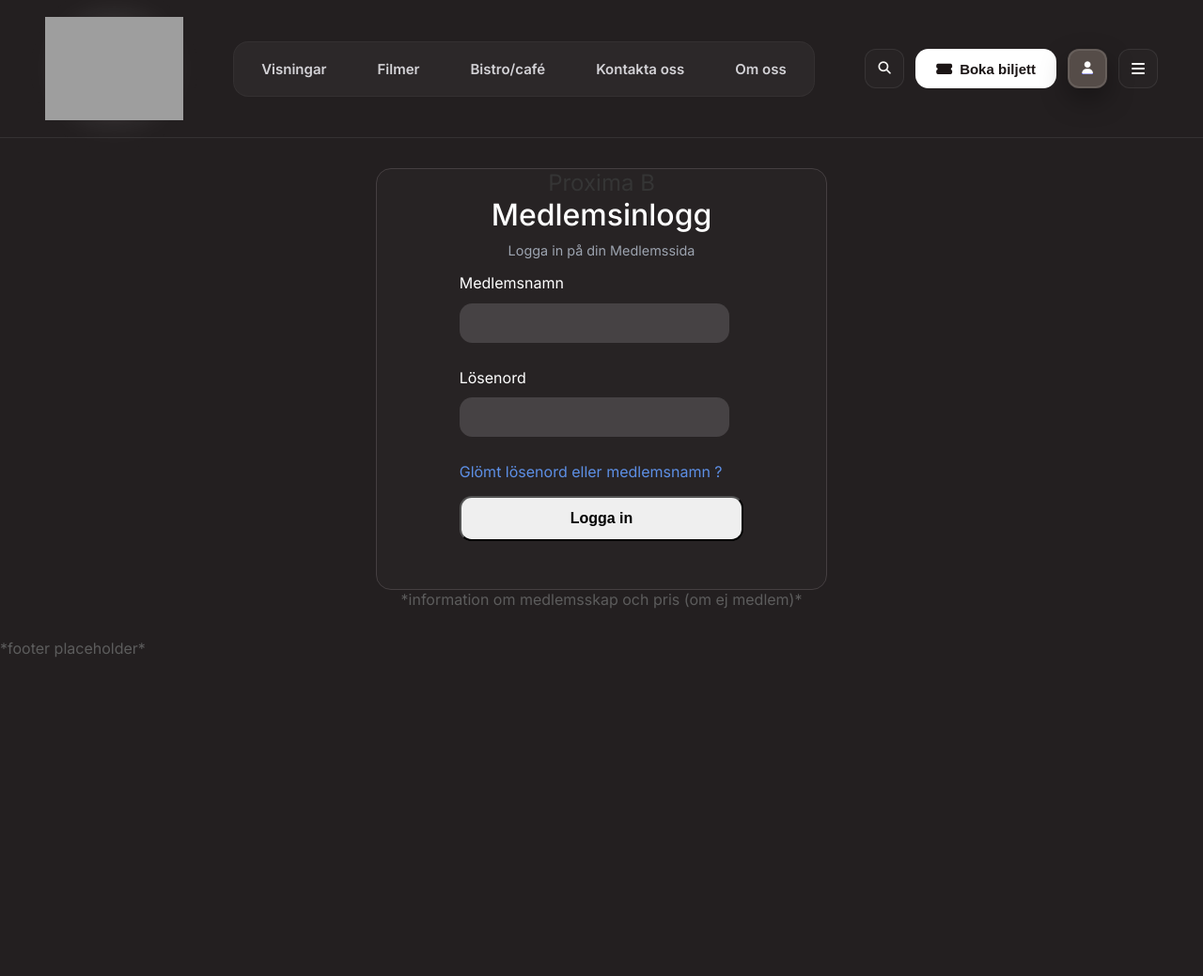
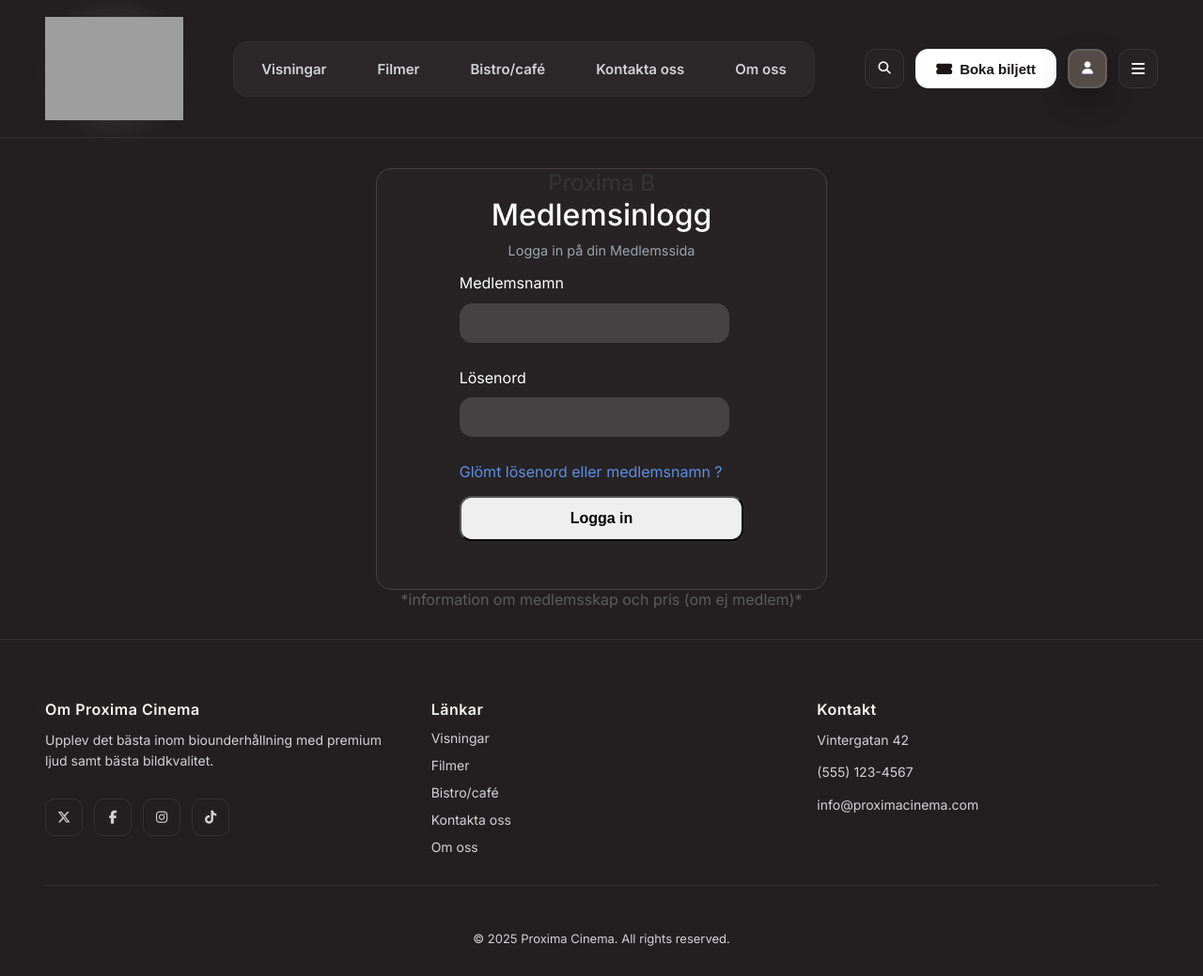
Before and after one commit to WilliamMatton/Kino-GruppC, a website: page memberpage.html in a window 1280 px wide. Shown: the whole page at 94% size. Before the commit the page ends 800 px from the top, so only its background shows below. Drawn offline with Linux system fonts and the light colour scheme; grey boxes are pictures that could not be loaded.

Commit message:
Footer implemented to memberspage

```diff
--- a/memberpage.html
+++ b/memberpage.html
@@ -1,14 +1,18 @@
 <!DOCTYPE html>
 <html lang="sv">
+
 <head>
     <meta charset="UTF-8">
     <meta name="viewport" content="width=device-width, initial-scale=1.0">
     <title>Medlemsklubb</title>
     <link rel="preconnect" href="https://fonts.googleapis.com">
     <link rel="preconnect" href="https://fonts.gstatic.com" crossorigin>
-<link href="https://fonts.googleapis.com/css2?family=Inter:ital,opsz,wght@0,14..32,100..900;1,14..32,100..900&family=Roboto:ital,wdth,wght@0,75..100,100..900;1,75..100,100..900&display=swap" rel="stylesheet">
+    <link
+        href="https://fonts.googleapis.com/css2?family=Inter:ital,opsz,wght@0,14..32,100..900;1,14..32,100..900&family=Roboto:ital,wdth,wght@0,75..100,100..900;1,75..100,100..900&display=swap"
+        rel="stylesheet">
     <link rel="stylesheet" href="output.css">
 </head>
+
 <body class="memberpageDef">
 
     <header class="navbar">
@@ -57,8 +61,8 @@
                     <input id="medlemsNamn" class="memberLoginInput" type="text">
 
                     <label class="memberLabel" for="password">L&ouml;senord</label>
-                <input id="memberPassword" class="memberLoginInputSec" type="password"
-                name="password" minlength="8" required>
+                    <input id="memberPassword" class="memberLoginInputSec" type="password" name="password" minlength="8"
+                        required>
 
                     <a href="#" class="memberForgotten">Gl&ouml;mt l&ouml;senord eller medlemsnamn ?</a>
 
@@ -73,9 +77,39 @@
     </section>
 
 
-    <footer class="memberFooter" aria-role="footer">
-        <!-- header with content plus Nav here -->
-        <p class="placeTemp">*footer placeholder*</p>
+    <footer class="footer" aria-role="footer">
+        <div class="footerContainer">
+            <div class="footerSection">
+                <h4>Om Proxima Cinema</h4>
+                <p>Upplev det bästa inom biounderhållning med premium ljud samt bästa bildkvalitet.</p>
+                <div class="footerSocial">
+                    <a href="#" class="socialIcon" aria-label="Twitter/X"><i class="fa-brands fa-x-twitter"></i></a>
+                    <a href="#" class="socialIcon" aria-label="Facebook"><i class="fa-brands fa-facebook-f"></i></a>
+                    <a href="#" class="socialIcon" aria-label="Instagram"><i class="fa-brands fa-instagram"></i></a>
+                    <a href="#" class="socialIcon" aria-label="TikTok"><i class="fa-brands fa-tiktok"></i></a>
+                </div>
+            </div>
+
+            <div class="footerSection">
+                <h4>Länkar</h4>
+                <a href="index.html" target="_top">Visningar</a>
+                <a href="filmcard.html" target="_top">Filmer</a>
+                <a href="bistro.html" target="_top">Bistro/café</a>
+                <a href="contact.html" target="_top">Kontakta oss</a>
+                <a href="aboutus.html" target="_top">Om oss</a>
+            </div>
+
+            <div class="footerSection">
+                <h4>Kontakt</h4>
+                <p>Vintergatan 42</p>
+                <p>(555) 123-4567</p>
+                <p><a href="mailto:info@proximacinema.com">info@proximacinema.com</a></p>
+            </div>
+        </div>
+
+        <p class="copyright">
+            © 2025 Proxima Cinema. All rights reserved.
+        </p>
     </footer>
 
 </body>
```
Lines whose indentation alone changed are shown as unchanged.
